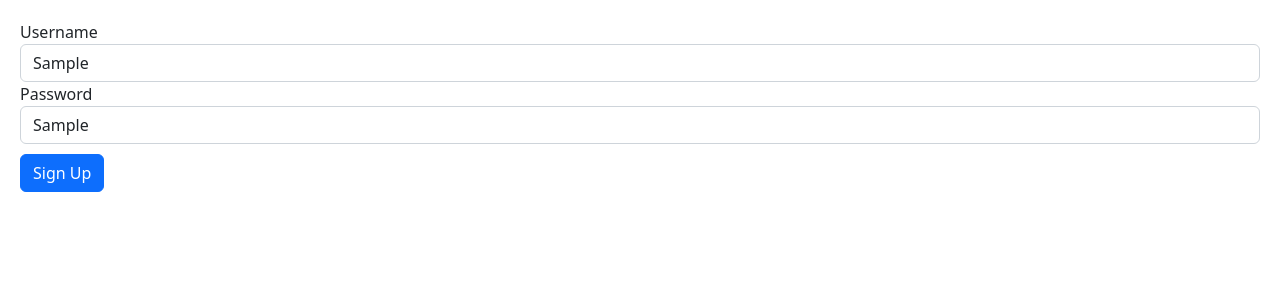
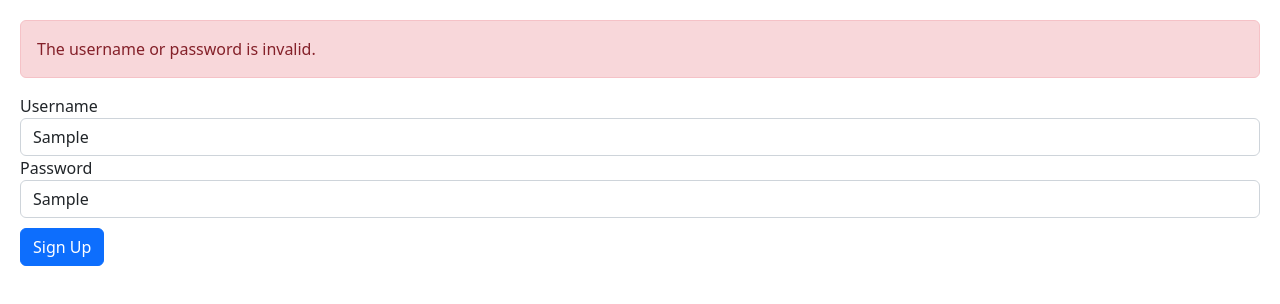
Before and after one commit to Dylane-Agoka/Angluar-4---Beginner-to-Pro, an Angular app: page / in a window 1280 px wide. Both pictures are taken after typing "Sample", "Sample" into the empty fields and a click on the button "Sign Up". Shown: the top 304 px of the page. Built offline with nearby package versions, Linux system fonts and the light colour scheme.

Commit message:
Validating Upon Submitting the Form

```diff
--- a/src/app/signup-form/signup-form.component.html
+++ b/src/app/signup-form/signup-form.component.html
@@ -1,5 +1,5 @@
-<form [formGroup]="form">
-  <div formGroupName="account">
+<form [formGroup]="form" (ngSubmit)="login()">
+  <div *ngIf="form.errors" class="alert alert-danger">The username or password is invalid.</div>
   <div class="form-group">
     <label for="username">Username</label>
     <input
@@ -25,6 +25,5 @@
       type="text"
       class="form-control" />
   </div>
-  </div>
   <button class="btn btn-primary" type="submit">Sign Up</button>
 </form>
--- a/src/app/signup-form/signup-form.component.ts
+++ b/src/app/signup-form/signup-form.component.ts
@@ -9,13 +9,20 @@ import { FormControl, FormGroup, Validators } from '@angular/forms';
 })
 export class SignupFormComponent {
   form = new FormGroup({
-    account: new FormGroup({
-      username: new FormControl(''),
-      password: new FormControl('')
-    })
+    username: new FormControl('',
+      UsernameValidators.cannotContainSpace,
+      UsernameValidators.shouldBeUnique,
+    ),
+    password: new FormControl('', Validators.required)
   });
 
+  login() {
+    this.form.setErrors({
+      invalidLogin: true
+    });
+  }
+
   get username() {
-    return this.form.get('account.username');
+    return this.form.get('username');
   }
 }
```
Lines whose indentation alone changed are shown as unchanged.
